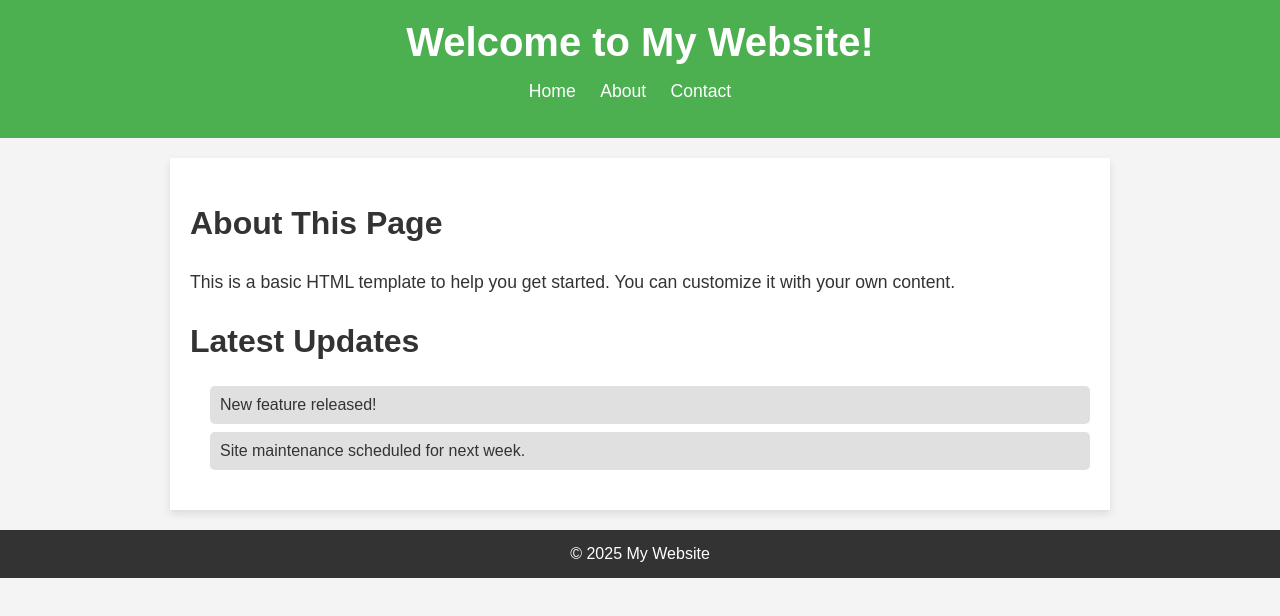
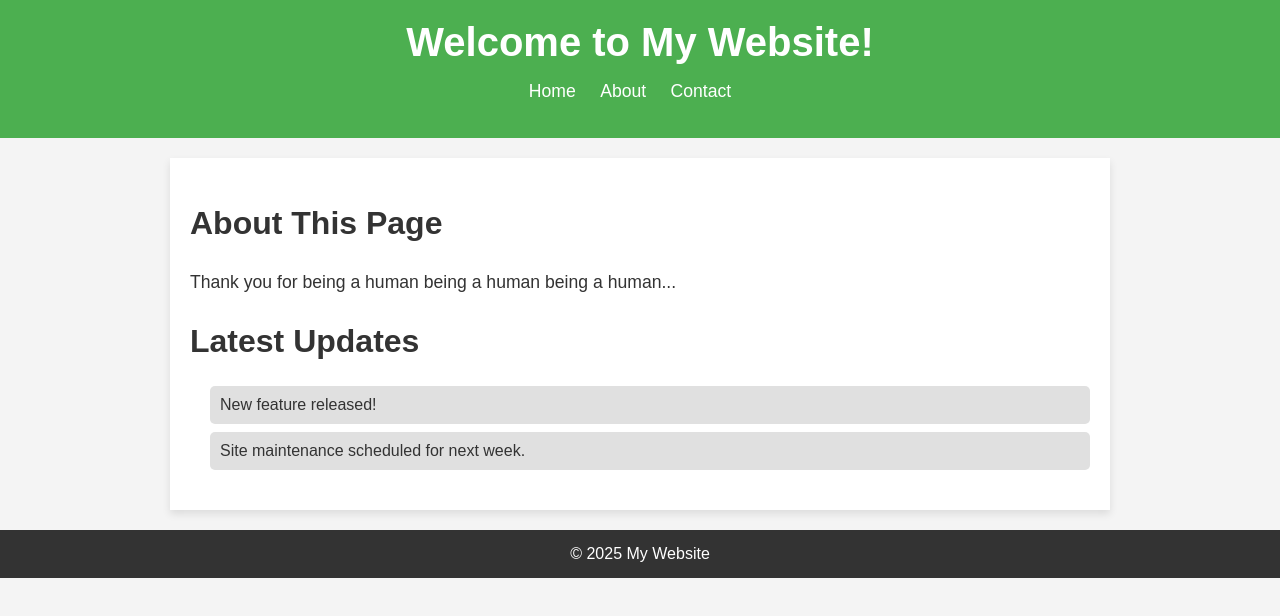
Before and after one commit to Frank-Ditri/testsite1, a plain HTML site: page index.html in a window 1280 px wide. Drawn offline with Linux system fonts and the light colour scheme.

Commit message:
Update index.html

```diff
--- a/index.html
+++ b/index.html
@@ -22,7 +22,7 @@
     <main>
         <section>
             <h2>About This Page</h2>
-            <p>This is a basic HTML template to help you get started. You can customize it with your own content.</p>
+            <p>Thank you for being a human being a human being a human...</p>
         </section>
 
         <section>
```
